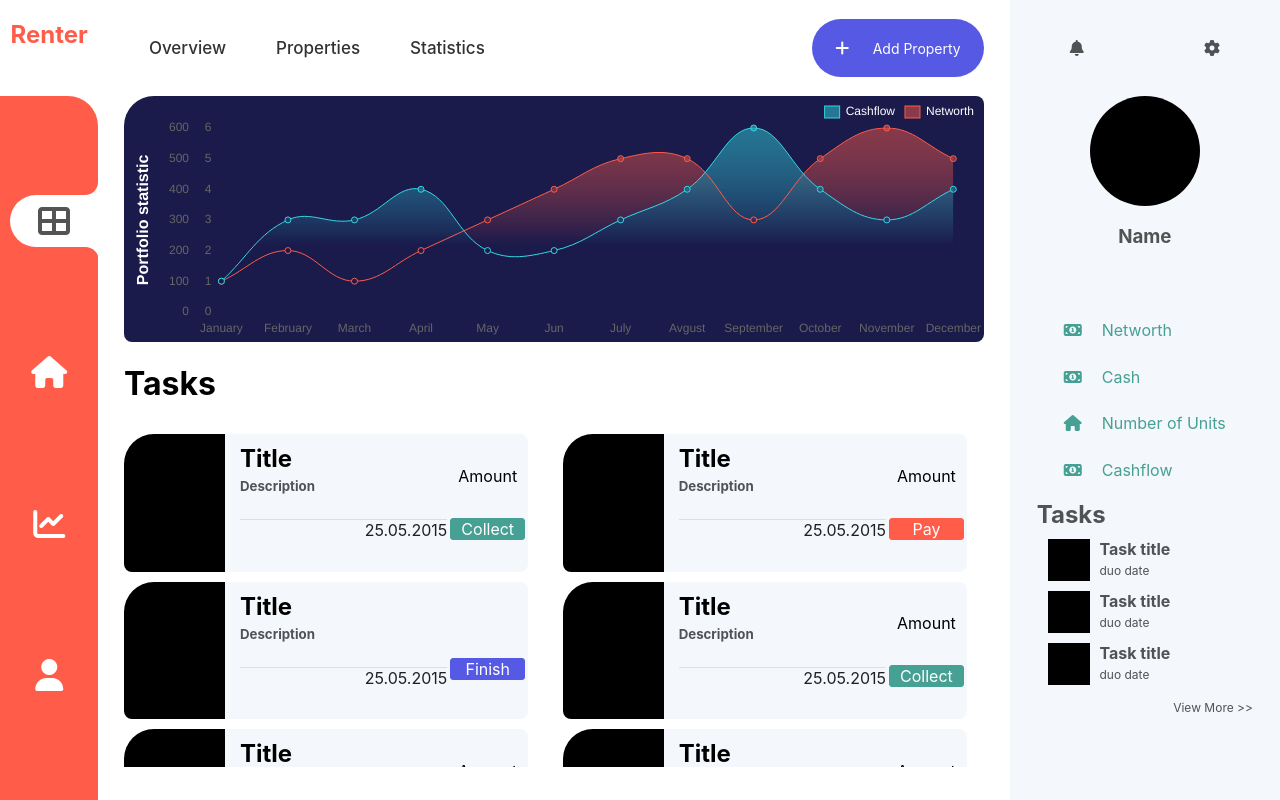
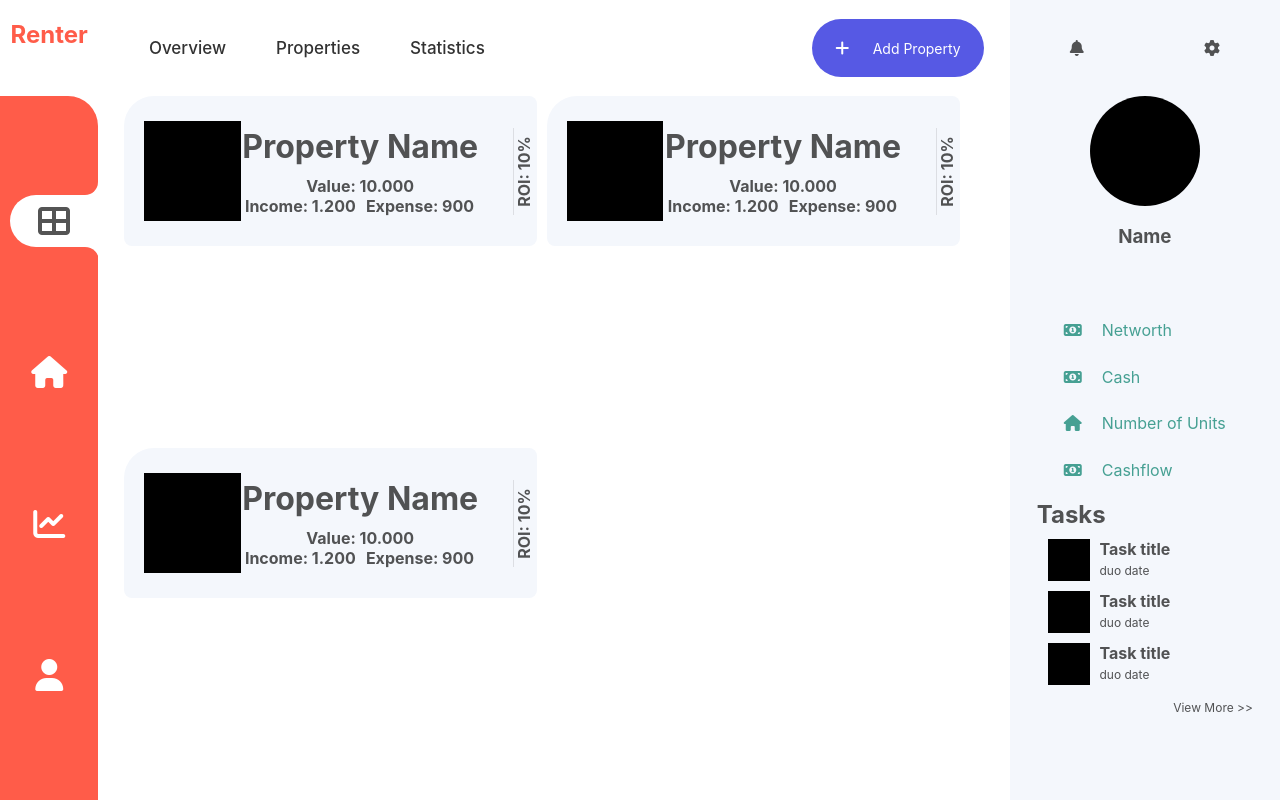
Before and after one commit to djolee96/renter-web-app, a React (Create React App) app in the folder renter/: page / in a window 1280 px wide. Built offline with nearby package versions, Linux system fonts and the light colour scheme.

Commit message:
statistic page/ card concept

```diff
--- a/renter/src/app/components/Main.jsx
+++ b/renter/src/app/components/Main.jsx
@@ -1,14 +1,15 @@
 import React from 'react';
 import Navbar from './Navbar';
 import Dashboard from './main/Dashboard'
-
+import StatisticPage from './main/StatisticPage'
 
 class Main extends React.Component{
     render(){
         return(
         <div className="main">
             <Navbar/>
-            <Dashboard/>
+            {/* <Dashboard/> */}
+            <StatisticPage/>
         </div>
         )
  }
--- /dev/null
+++ b/renter/src/app/components/main/StatisticPage.jsx
@@ -0,0 +1,45 @@
+import React from 'react';
+
+
+
+class StatisticPage extends React.Component{
+    render(){
+        return(
+        <div className="statistic-page">
+            <div className="statistic-property-card">
+                <div className="statistic-property-card-image"> </div>
+                <div className="statistic-property-card-info">
+                    <h1>Property Name</h1>
+                    <h4>Value: 10.000</h4>
+                    <h4>Income: 1.200</h4>
+                    <h4>Expense: 900</h4>
+                </div>
+                <div className="statistic-property-card-roi"> <h4>ROI: 10%</h4> </div>
+            </div>
+            <div className="statistic-property-card">
+                <div className="statistic-property-card-image"> </div>
+                <div className="statistic-property-card-info">
+                    <h1>Property Name</h1>
+                    <h4>Value: 10.000</h4>
+                    <h4>Income: 1.200</h4>
+                    <h4>Expense: 900</h4>
+                </div>
+                <div className="statistic-property-card-roi"> <h4>ROI: 10%</h4> </div>
+            </div>
+            <div className="statistic-property-card">
+                <div className="statistic-property-card-image"> </div>
+                <div className="statistic-property-card-info">
+                    <h1>Property Name</h1>
+                    <h4>Value: 10.000</h4>
+                    <h4>Income: 1.200</h4>
+                    <h4>Expense: 900</h4>
+                </div>
+                <div className="statistic-property-card-roi"> <h4>ROI: 10%</h4> </div>
+            </div>
+        </div>
+        )
+ }
+
+}
+
+export default StatisticPage
--- a/renter/src/scss/_main.scss
+++ b/renter/src/scss/_main.scss
@@ -12,4 +12,5 @@
 
 // }
 
-@import "./main/dashboard"
+@import "./main/dashboard";
+@import "./main/statisticPage"
--- a/renter/src/scss/app.css
+++ b/renter/src/scss/app.css
@@ -334,6 +334,99 @@
           transform: scale(0.9);
 }
 
+.statistic-page {
+  width: 100%;
+  height: 88%;
+  overflow-x: hidden;
+  overflow-y: auto;
+  display: -webkit-box;
+  display: -ms-flexbox;
+  display: flex;
+  -ms-flex-wrap: wrap;
+      flex-wrap: wrap;
+}
+
+.statistic-page::-webkit-scrollbar-track {
+  border-radius: 10px;
+  background-color: white;
+}
+
+.statistic-page::-webkit-scrollbar {
+  width: 12px;
+  background-color: white;
+}
+
+.statistic-page::-webkit-scrollbar-thumb {
+  border-radius: 10px;
+  -webkit-box-shadow: inset 0 0 6px rgba(0, 0, 0, 0.3);
+          box-shadow: inset 0 0 6px rgba(0, 0, 0, 0.3);
+  background-color: #f4f7fc;
+}
+
+.statistic-property-card {
+  background-color: #f4f7fc;
+  color: rgba(0, 0, 0, 0.67);
+  display: -webkit-box;
+  display: -ms-flexbox;
+  display: flex;
+  -webkit-box-align: center;
+      -ms-flex-align: center;
+          align-items: center;
+  -webkit-box-pack: justify;
+      -ms-flex-pack: justify;
+          justify-content: space-between;
+  border-radius: 8px;
+  border-top-left-radius: 30px;
+  width: 48%;
+  height: 150px;
+  margin-right: 10px;
+  margin-bottom: 20px;
+}
+
+.statistic-property-card-image {
+  width: 100px;
+  height: 100px;
+  background-color: #000;
+  margin-left: 20px;
+}
+
+.statistic-property-card-roi {
+  width: 90px;
+  text-align: center;
+  -webkit-transform: rotate(-90deg);
+          transform: rotate(-90deg);
+  margin-right: -30px;
+  border-top: 1px solid rgba(0, 0, 0, 0.1);
+}
+
+.statistic-property-card-info {
+  display: -webkit-box;
+  display: -ms-flexbox;
+  display: flex;
+  -webkit-box-orient: horizontal;
+  -webkit-box-direction: normal;
+      -ms-flex-direction: row;
+          flex-direction: row;
+  -ms-flex-wrap: wrap;
+      flex-wrap: wrap;
+  text-align: center;
+  width: 60%;
+}
+
+.statistic-property-card-info h1 {
+  margin-top: 0px;
+  margin-bottom: 10px;
+  width: 100%;
+}
+
+.statistic-property-card-info :nth-child(2) {
+  width: 100%;
+}
+
+.statistic-property-card-info h4 {
+  width: 50%;
+}
+
 .profil-preview-container {
   width: 22%;
   margin-left: 2%;
--- /dev/null
+++ b/renter/src/scss/main/_statisticPage.scss
@@ -0,0 +1,73 @@
+.statistic-page{
+    width: 100%;
+    height: 88%;
+
+    overflow-x:hidden;
+    overflow-y:auto;
+    display:flex;
+    flex-wrap: wrap;
+}
+
+.statistic-page::-webkit-scrollbar-track {
+    border-radius:10px;
+    background-color: white;
+  }
+  .statistic-page::-webkit-scrollbar{
+    width: 12px;
+    background-color: white;
+  }
+  .statistic-page::-webkit-scrollbar-thumb{
+    border-radius: 10px;
+    box-shadow:inset 0 0 6px rgba(0,0,0,0.3);
+    background-color: #f4f7fc;
+}
+
+
+.statistic-property-card{
+    background-color: #f4f7fc;
+    color:rgba($color: #000000, $alpha: 0.67);
+    display:flex;
+    align-items: center;
+    justify-content: space-between;
+    border-radius: 8px;
+    border-top-left-radius: 30px;
+    width: 48%;
+    height: 150px;
+    margin-right:10px;
+    margin-bottom:20px;
+}
+
+.statistic-property-card-image{
+    width: 100px;
+    height: 100px;
+    background-color:#000;
+    margin-left:20px;
+
+}
+
+.statistic-property-card-roi{
+    width: 90px;
+    text-align: center;
+    transform: rotate(-90deg);
+    margin-right: -30px;
+    border-top: 1px solid rgba(0, 0, 0,0.1);
+}
+
+.statistic-property-card-info{
+    display: flex;
+    flex-direction: row;
+    flex-wrap: wrap;
+    text-align: center;
+    width: 60%;
+    h1{
+        margin-top:0px;
+        margin-bottom:10px;
+        width: 100%;
+    }
+    :nth-child(2){
+        width: 100%;
+    }
+    h4{
+        width: 50%;
+    }
+}
```
Also changed, not shown: 1 other file (tests, documents, lock files or other folders).
